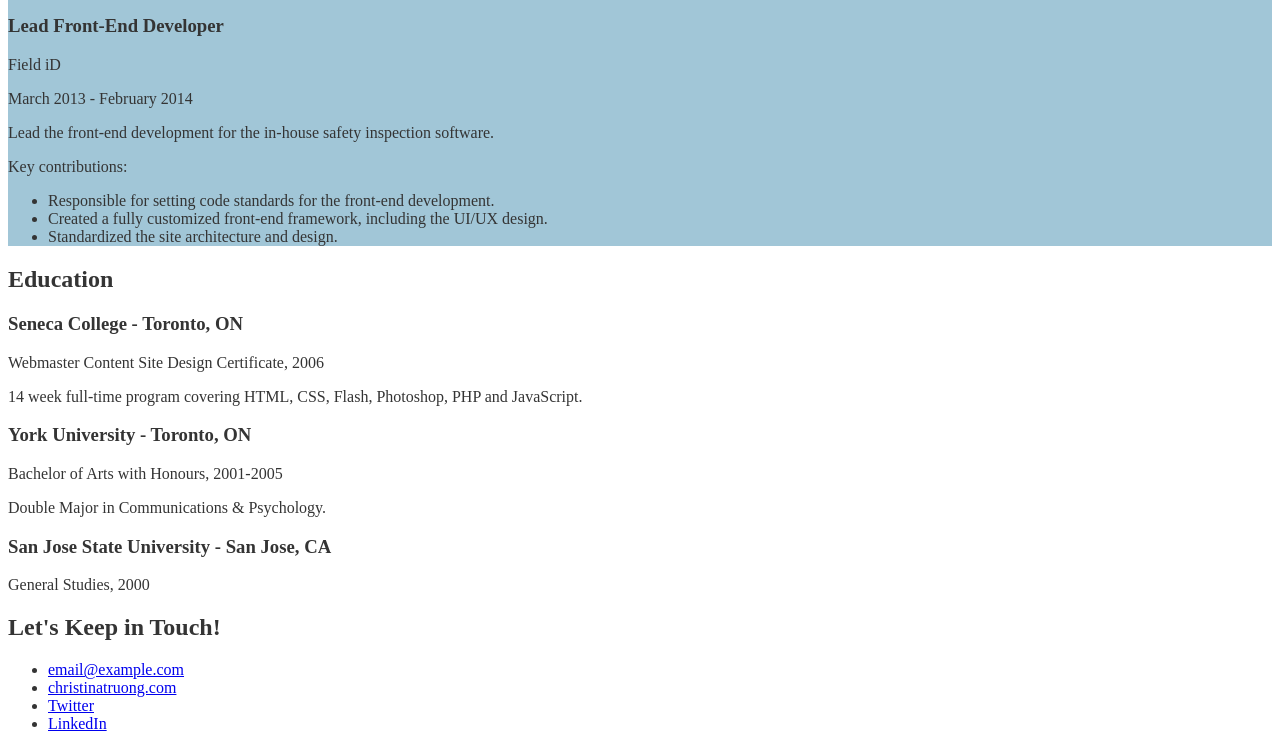
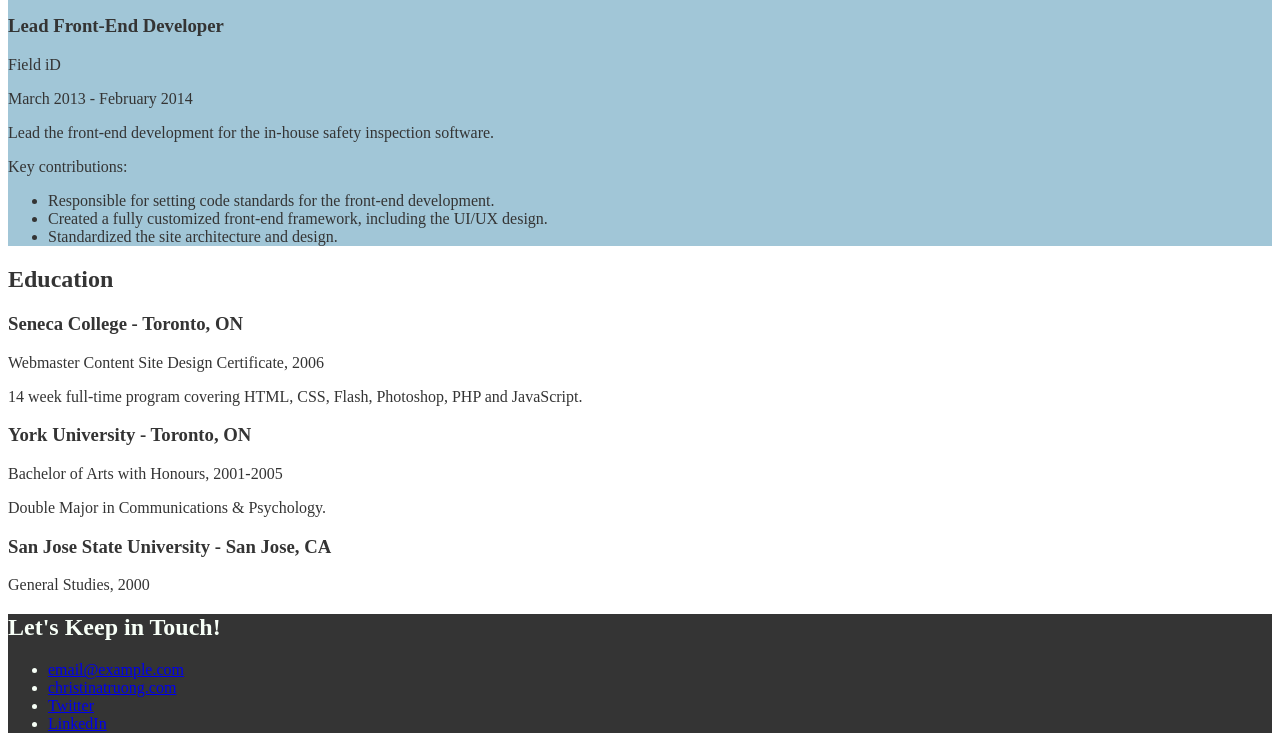
Before and after one commit to brianna-quick/WEB-210, a plain HTML site: page Lesson03/css-portfolio/index.html in a window 1280 px wide. Shown: the part 2040-2789 px from the top of the page. Drawn offline with Linux system fonts and the light colour scheme.

Commit message:
css change

```diff
--- a/Lesson03/css-portfolio/styles.css
+++ b/Lesson03/css-portfolio/styles.css
@@ -11,6 +11,7 @@ img {
 ----------------------------------*/
 header {
     background: #2F3061;
+    color: #f7fff7;
 }
 
 /* Projects
@@ -30,3 +31,7 @@ header {
 
 /* Contact Info
 ----------------------------------*/
+footer {
+    background: #343434;
+    color: #f7fff7;
+}
```
Also changed, not shown: 1 other file.
